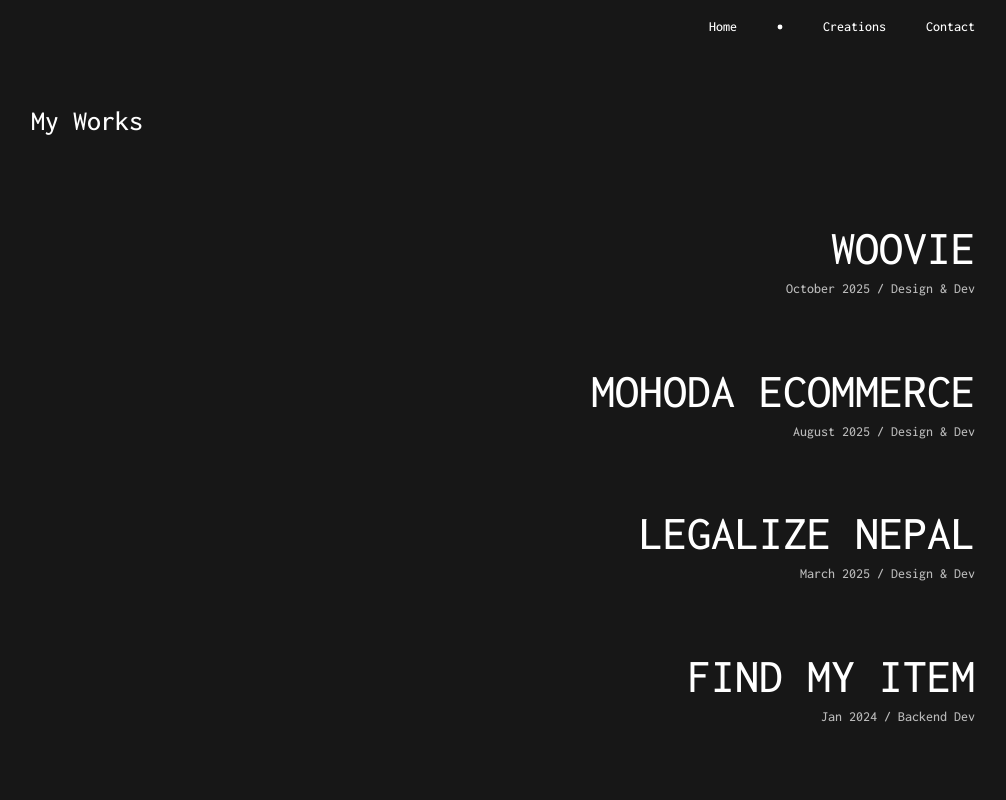
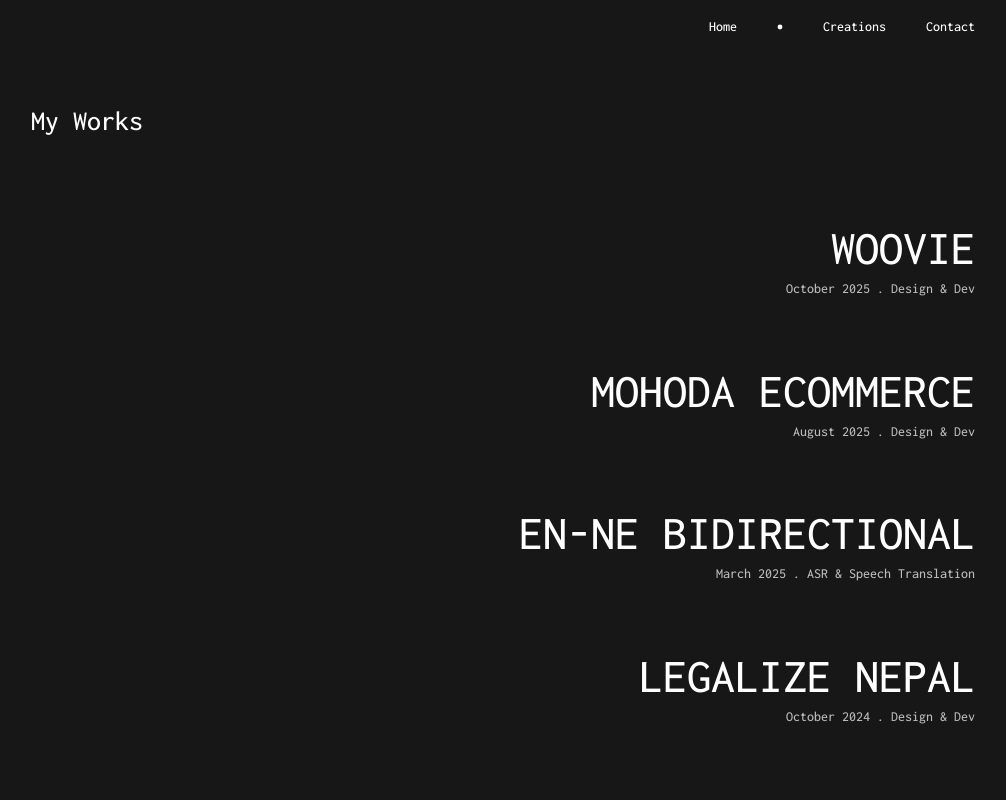
Before and after one commit to itsbib/portfolio-website, a Next.js app: page /work in a window 1280 px wide. Shown: the top 800 px of the page, without its empty margins (137-1143 px from the left). Built offline with nearby package versions, Linux system fonts and the light colour scheme.

Commit message:
added work

```diff
--- a/src/app/work/page.tsx
+++ b/src/app/work/page.tsx
@@ -21,9 +21,15 @@ const workCards: IWorkCard[] = [
     href: "https://www.mohoda.com",
   },
   {
+    title: "en-ne bidirectional",
+    work: "ASR & Speech Translation",
+    timeline: "March 2025",
+    href: "https://huggingface.co/itsbib/nepali-english-bidirectional",
+  },
+  {
     title: "Legalize Nepal",
     work: "Design & Dev",
-    timeline: "March 2025",
+    timeline: "October 2024",
     href: "https://www.legalizenepalofficial.com",
   },
   {
@@ -60,7 +66,7 @@ const Work = () => {
                 <h1 className="uppercase font-thin">{workCard.title}</h1>
               </a>
               <p className="opacity-70">
-                {workCard.timeline} / {workCard.work}
+                {workCard.timeline} . {workCard.work}
               </p>
             </div>
           ))}
```
Also changed, not shown: tsconfig.json (+22 -6 lines).
